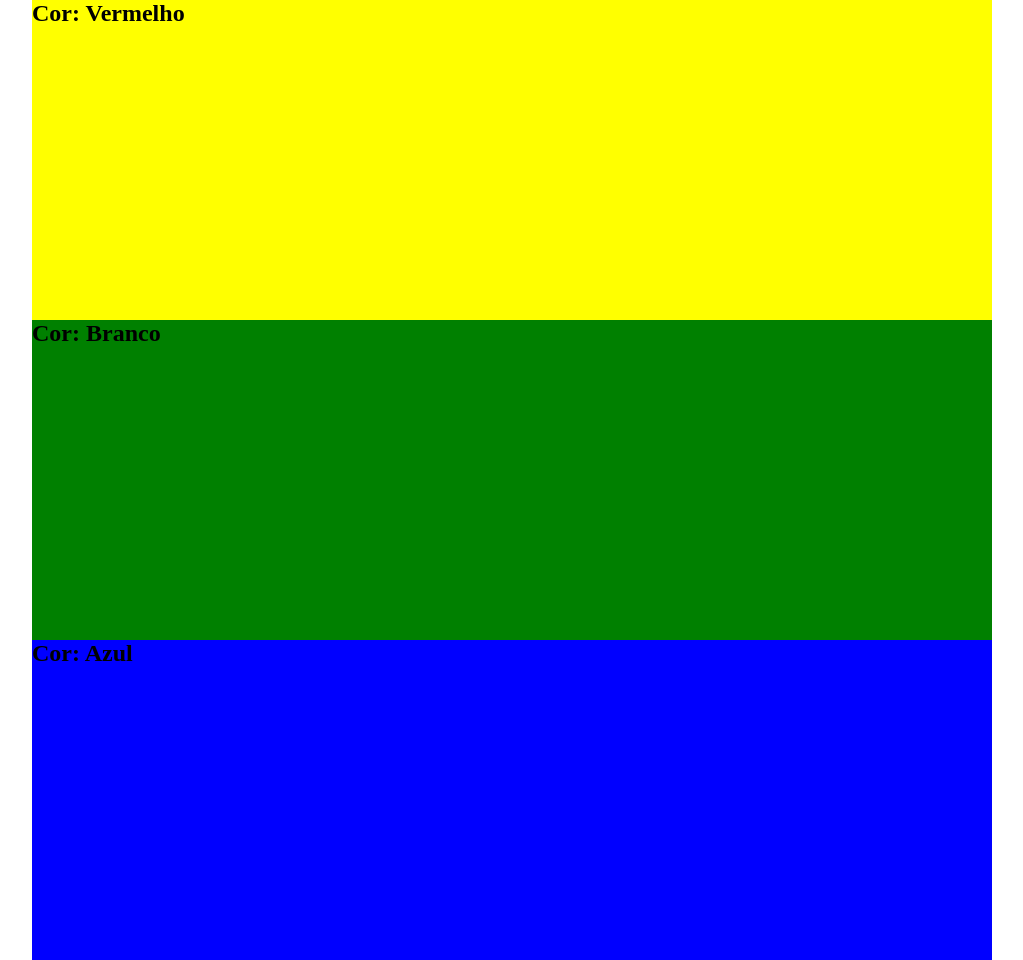
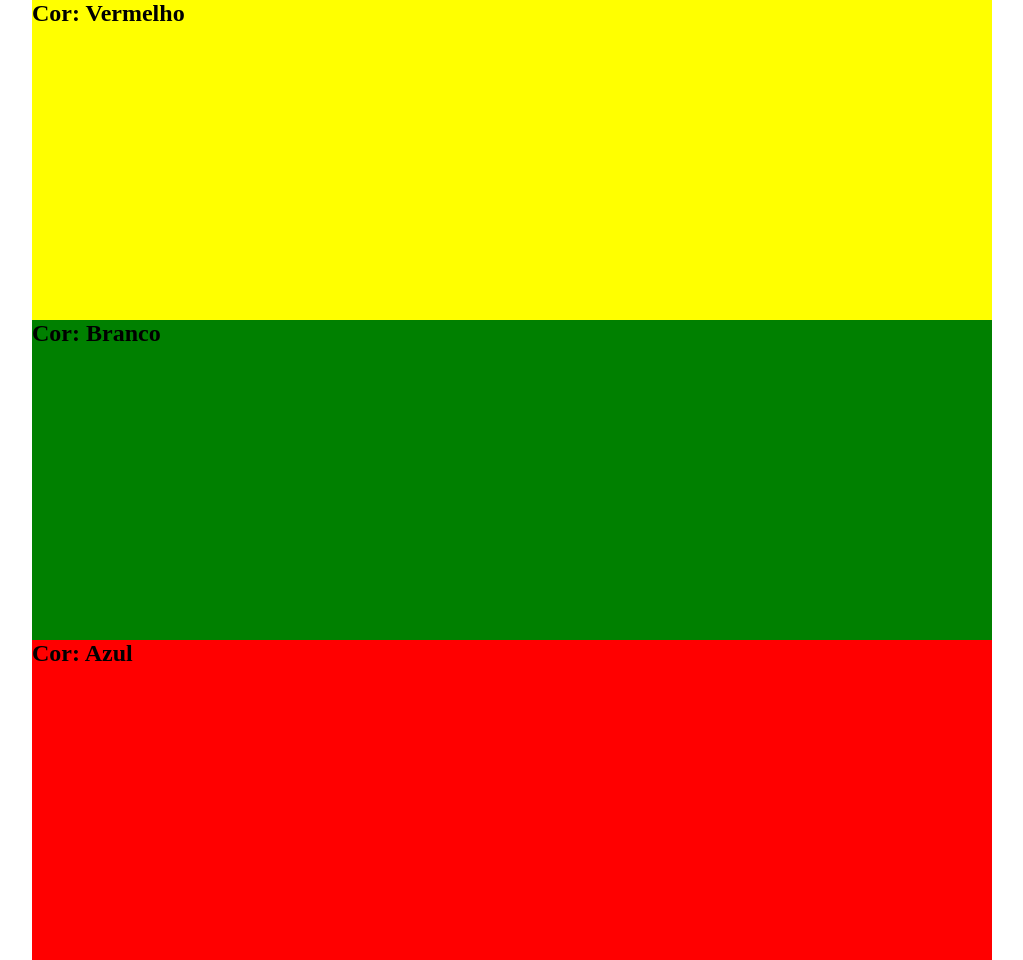
Before and after one commit to marceloliveirali/primeiroProjetoGithub, a plain HTML site: page index.html in a window 1280 px wide. Shown: the whole page, without its empty margins (128-1151 px from the left). Drawn offline with Linux system fonts and the light colour scheme.

Commit message:
Mudança no arquivo styles do azul para o vermelho

```diff
--- a/css/styles.css
+++ b/css/styles.css
@@ -1,7 +1,7 @@
 :root {
     --background-color1: yellow;
     --background-color2: green;
-    --background-color3: blue;
+    --background-color3: red;
     --word-color: black;
 }
 
```
